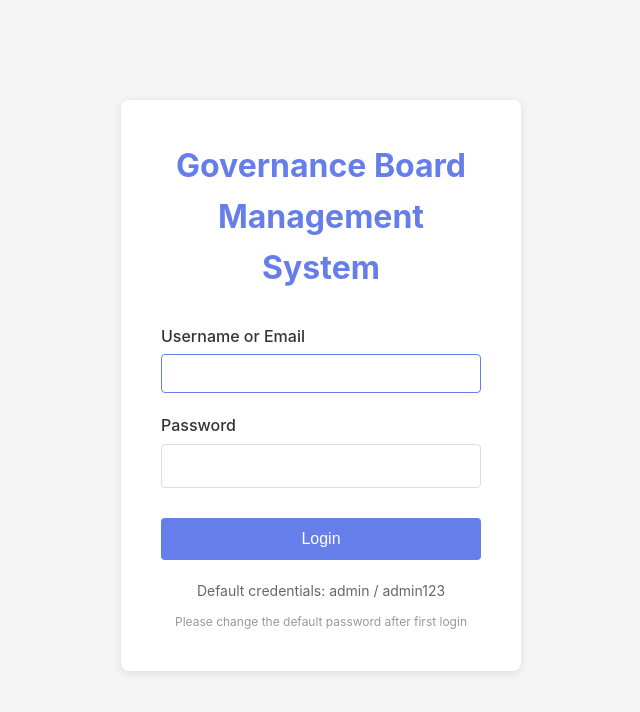
After one commit to Frank-08/board, a PHP site: page /board/login.php in a window 1280 px wide. The commit adds this page. Shown: the top 712 px of the page, without its empty margins (319-959 px from the left). Run offline with PHP 8.4, Linux system fonts and the light colour scheme.

Commit message:
Add user authentication and logout functionality across multiple pages
- Implemented user authentication by requiring login on documents.php, index.php, meetings.php, members.php, and resolutions.php.
- Added a user greeting displaying the current user's name and a logout option in the navigation bar for each page.
- Introduced a JavaScript function to handle logout requests, confirming user intent and redirecting to the login page upon successful logout.

```diff
--- /dev/null
+++ b/api/auth.php
@@ -0,0 +1,70 @@
+<?php
+/**
+ * Authentication API Endpoint
+ */
+header('Content-Type: application/json');
+header('Access-Control-Allow-Origin: *');
+header('Access-Control-Allow-Methods: GET, POST, OPTIONS');
+header('Access-Control-Allow-Headers: Content-Type');
+
+if ($_SERVER['REQUEST_METHOD'] === 'OPTIONS') {
+    http_response_code(200);
+    exit;
+}
+
+require_once __DIR__ . '/../config/config.php';
+require_once __DIR__ . '/../config/auth.php';
+
+$method = $_SERVER['REQUEST_METHOD'];
+
+switch ($method) {
+    case 'GET':
+        // Check if user is logged in
+        if (isLoggedIn()) {
+            $user = getCurrentUser();
+            echo json_encode([
+                'logged_in' => true,
+                'user' => $user
+            ]);
+        } else {
+            echo json_encode([
+                'logged_in' => false
+            ]);
+        }
+        break;
+
+    case 'POST':
+        $data = json_decode(file_get_contents('php://input'), true);
+        $action = $data['action'] ?? '';
+
+        if ($action === 'login') {
+            $username = $data['username'] ?? '';
+            $password = $data['password'] ?? '';
+
+            if (empty($username) || empty($password)) {
+                http_response_code(400);
+                echo json_encode(['error' => 'Username and password are required']);
+                exit;
+            }
+
+            $result = loginUser($username, $password);
+
+            if ($result['success']) {
+                echo json_encode($result);
+            } else {
+                http_response_code(401);
+                echo json_encode(['error' => $result['error']]);
+            }
+        } elseif ($action === 'logout') {
+            logoutUser();
+            echo json_encode(['success' => true, 'message' => 'Logged out successfully']);
+        } else {
+            http_response_code(400);
+            echo json_encode(['error' => 'Invalid action']);
+        }
+        break;
+
+    default:
+        http_response_code(405);
+        echo json_encode(['error' => 'Method not allowed']);
+}
--- /dev/null
+++ b/config/auth.php
@@ -0,0 +1,126 @@
+<?php
+/**
+ * Authentication Helper Functions
+ */
+require_once __DIR__ . '/database.php';
+
+/**
+ * Check if user is logged in
+ */
+function isLoggedIn() {
+    return isset($_SESSION['user_id']) && !empty($_SESSION['user_id']);
+}
+
+/**
+ * Get current user ID
+ */
+function getCurrentUserId() {
+    return $_SESSION['user_id'] ?? null;
+}
+
+/**
+ * Get current user data
+ */
+function getCurrentUser() {
+    if (!isLoggedIn()) {
+        return null;
+    }
+
+    static $user = null;
+
+    if ($user === null) {
+        $db = getDBConnection();
+        $stmt = $db->prepare("SELECT id, username, email, first_name, last_name, role FROM users WHERE id = ? AND is_active = 1");
+        $stmt->execute([getCurrentUserId()]);
+        $user = $stmt->fetch();
+    }
+
+    return $user;
+}
+
+/**
+ * Require login - redirect to login page if not logged in
+ */
+function requireLogin() {
+    if (!isLoggedIn()) {
+        $loginUrl = BASE_URL . '/login.php';
+        if (php_sapi_name() !== 'cli') {
+            header('Location: ' . $loginUrl);
+            exit;
+        }
+    }
+}
+
+/**
+ * Require admin role
+ */
+function requireAdmin() {
+    requireLogin();
+    $user = getCurrentUser();
+    if (!$user || $user['role'] !== 'admin') {
+        http_response_code(403);
+        if (php_sapi_name() !== 'cli') {
+            header('Content-Type: application/json');
+            echo json_encode(['error' => 'Admin access required']);
+            exit;
+        }
+    }
+}
+
+/**
+ * Login user
+ */
+function loginUser($username, $password) {
+    $db = getDBConnection();
+    $stmt = $db->prepare("SELECT id, username, email, password_hash, first_name, last_name, role, is_active FROM users WHERE username = ? OR email = ?");
+    $stmt->execute([$username, $username]);
+    $user = $stmt->fetch();
+
+    if (!$user) {
+        return ['success' => false, 'error' => 'Invalid username or password'];
+    }
+
+    if (!$user['is_active']) {
+        return ['success' => false, 'error' => 'Account is disabled'];
+    }
+
+    if (!password_verify($password, $user['password_hash'])) {
+        return ['success' => false, 'error' => 'Invalid username or password'];
+    }
+
+    // Set session
+    $_SESSION['user_id'] = $user['id'];
+    $_SESSION['username'] = $user['username'];
+    $_SESSION['user_role'] = $user['role'];
+
+    // Update last login
+    $stmt = $db->prepare("UPDATE users SET last_login = NOW() WHERE id = ?");
+    $stmt->execute([$user['id']]);
+
+    return [
+        'success' => true,
+        'user' => [
+            'id' => $user['id'],
+            'username' => $user['username'],
+            'email' => $user['email'],
+            'first_name' => $user['first_name'],
+            'last_name' => $user['last_name'],
+            'role' => $user['role']
+        ]
+    ];
+}
+
+/**
+ * Logout user
+ */
+function logoutUser() {
+    $_SESSION = [];
+    if (ini_get("session.use_cookies")) {
+        $params = session_get_cookie_params();
+        setcookie(session_name(), '', time() - 42000,
+            $params["path"], $params["domain"],
+            $params["secure"], $params["httponly"]
+        );
+    }
+    session_destroy();
+}
--- /dev/null
+++ b/login.php
@@ -0,0 +1,167 @@
+<!DOCTYPE html>
+<html lang="en">
+<head>
+    <meta charset="UTF-8">
+    <meta name="viewport" content="width=device-width, initial-scale=1.0">
+    <title>Login - Governance Board Management System</title>
+    <link rel="stylesheet" href="assets/css/style.css">
+    <style>
+        .login-container {
+            max-width: 400px;
+            margin: 100px auto;
+            padding: 40px;
+            background: white;
+            border-radius: 8px;
+            box-shadow: 0 2px 10px rgba(0,0,0,0.1);
+        }
+
+        .login-container h1 {
+            text-align: center;
+            color: #667eea;
+            margin-bottom: 30px;
+        }
+
+        .login-form .form-group {
+            margin-bottom: 20px;
+        }
+
+        .login-form label {
+            display: block;
+            margin-bottom: 5px;
+            color: #333;
+            font-weight: 500;
+        }
+
+        .login-form input {
+            width: 100%;
+            padding: 12px;
+            border: 1px solid #ddd;
+            border-radius: 4px;
+            font-size: 16px;
+            box-sizing: border-box;
+        }
+
+        .login-form input:focus {
+            outline: none;
+            border-color: #667eea;
+        }
+
+        .login-form button {
+            width: 100%;
+            padding: 12px;
+            background: #667eea;
+            color: white;
+            border: none;
+            border-radius: 4px;
+            font-size: 16px;
+            cursor: pointer;
+            margin-top: 10px;
+        }
+
+        .login-form button:hover {
+            background: #5568d3;
+        }
+
+        .error-message {
+            background: #fee;
+            color: #c33;
+            padding: 10px;
+            border-radius: 4px;
+            margin-bottom: 20px;
+            display: none;
+        }
+
+        .error-message.show {
+            display: block;
+        }
+
+        .login-footer {
+            text-align: center;
+            margin-top: 20px;
+            color: #666;
+            font-size: 14px;
+        }
+    </style>
+</head>
+<body>
+    <div class="login-container">
+        <h1>Governance Board Management System</h1>
+        <div id="errorMessage" class="error-message"></div>
+        <form id="loginForm" class="login-form" onsubmit="handleLogin(event)">
+            <div class="form-group">
+                <label for="username">Username or Email</label>
+                <input type="text" id="username" name="username" required autofocus>
+            </div>
+            <div class="form-group">
+                <label for="password">Password</label>
+                <input type="password" id="password" name="password" required>
+            </div>
+            <button type="submit">Login</button>
+        </form>
+        <div class="login-footer">
+            <p>Default credentials: admin / admin123</p>
+            <p style="font-size: 12px; color: #999; margin-top: 10px;">Please change the default password after first login</p>
+        </div>
+    </div>
+
+    <script>
+        // Check if already logged in
+        window.addEventListener('DOMContentLoaded', function() {
+            checkLoginStatus();
+        });
+
+        function checkLoginStatus() {
+            fetch('api/auth.php')
+                .then(response => response.json())
+                .then(data => {
+                    if (data.logged_in) {
+                        window.location.href = 'index.php';
+                    }
+                })
+                .catch(error => {
+                    console.error('Error checking login status:', error);
+                });
+        }
+
+        function handleLogin(event) {
+            event.preventDefault();
+
+            const username = document.getElementById('username').value;
+            const password = document.getElementById('password').value;
+            const errorDiv = document.getElementById('errorMessage');
+
+            // Clear previous errors
+            errorDiv.classList.remove('show');
+            errorDiv.textContent = '';
+
+            fetch('api/auth.php', {
+                method: 'POST',
+                headers: {
+                    'Content-Type': 'application/json'
+                },
+                body: JSON.stringify({
+                    action: 'login',
+                    username: username,
+                    password: password
+                })
+            })
+            .then(response => response.json())
+            .then(data => {
+                if (data.success) {
+                    // Redirect to dashboard
+                    window.location.href = 'index.php';
+                } else {
+                    // Show error
+                    errorDiv.textContent = data.error || 'Login failed';
+                    errorDiv.classList.add('show');
+                }
+            })
+            .catch(error => {
+                console.error('Login error:', error);
+                errorDiv.textContent = 'An error occurred. Please try again.';
+                errorDiv.classList.add('show');
+            });
+        }
+    </script>
+</body>
+</html>
```
Also changed, not shown: database/migration_add_users_table.sql (added, +28 -0 lines), documents.php (+32 -0 lines), index.php (+14 -0 lines), meetings.php (+31 -0 lines), members.php (+32 -0 lines), resolutions.php (+32 -0 lines).
